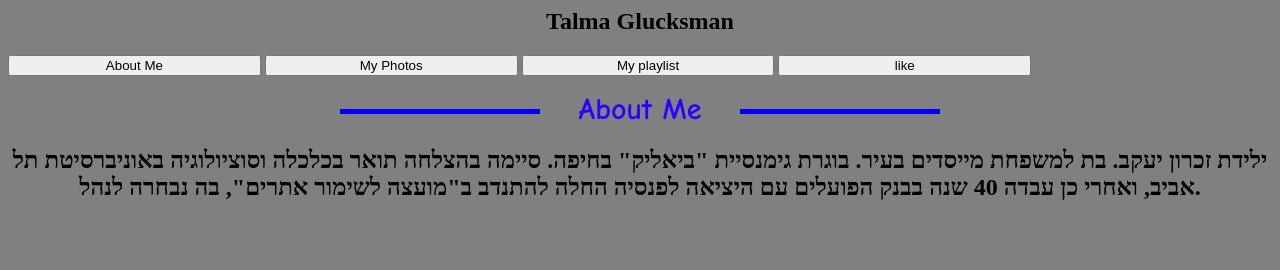
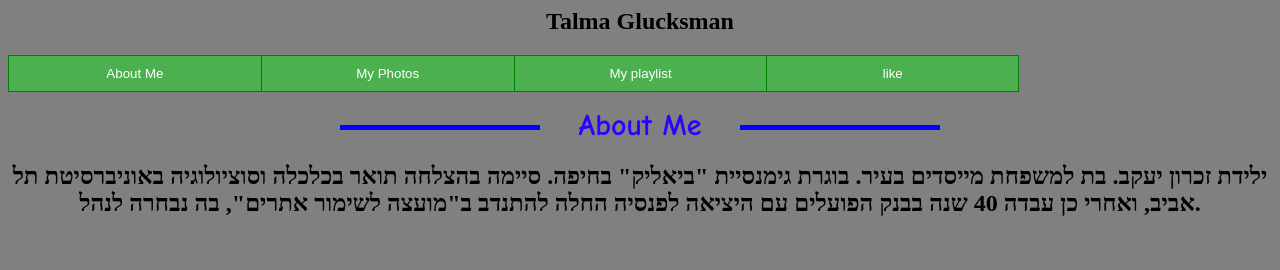
Before and after one commit to Web-Development-Environments-2021/205432313, a plain HTML site: page index.html in a window 1280 px wide. Shown: the top 270 px of the page. Drawn offline with Linux system fonts and the light colour scheme.

Commit message:
links style green

```diff
--- a/index.html
+++ b/index.html
@@ -27,7 +27,7 @@
       <button href="#me" style="width:20%">About Me</button>
       <button href="#photos" style="width:20%">My Photos</button>
       <button href="#playlist" style="width:20%">My playlist</button>
-      <button href="#like" style="width:20%">like</button>
+      <button href="like" style="width:20%">like</button>
   </div>
 
   <p id="me"></p>
@@ -39,7 +39,7 @@
   <p id="photos"></p>
   <h1>My Photos</h1><br></br>
   <td>
-      <img src="DSC_9295.jpg" alt="In Maroco" style="width:500px;height:600px;">
+      <img src="DSC_9295.jpg" alt="cactus" style="width:500px;height:600px;">
   </td>
 
   <br></br>
@@ -84,9 +84,13 @@
 
       <textarea name="comments" rows="4" cols="80"></textarea><br></br>
 
-      <input type="reset" value="Reset">
-      <input type="reset" onclick="this.value='email sent, please refresh to send again'" type="button" value="send email" id="myButton1" />
 
+      <input onclick="this.value='email sent, please refresh to send again'" type="button" value="send email" id="myButton1" onsubmit=this.reset() />
+      <input id="r" type="reset" value="Reset">
+      <input type="button" id="r" onclick="reset()" />
+      <input type="button"
+       id="myButton1"
+       onclick="document.getElementById('r').click()" />
   </div>
 </form>
 </body>
--- a/style.css
+++ b/style.css
@@ -59,3 +59,29 @@ form{
   text-align: center;
 }
 .id { width: 90px; height: 390px; border: 1px solid #999999; padding: 5px; }
+
+
+.btn-group button {
+  background-color: #4CAF50; /* Green background */
+  border: 1px solid green; /* Green border */
+  color: white; /* White text */
+  padding: 10px 24px; /* Some padding */
+  cursor: pointer; /* Pointer/hand icon */
+  float: left; /* Float the buttons side by side */
+}
+
+.btn-group button:not(:last-child) {
+  border-right: none; /* Prevent double borders */
+}
+
+/* Clear floats (clearfix hack) */
+.btn-group:after {
+  content: "";
+  clear: both;
+  display: table;
+}
+
+/* Add a background color on hover */
+.btn-group button:hover {
+  background-color: #3e8e41;
+}
```
